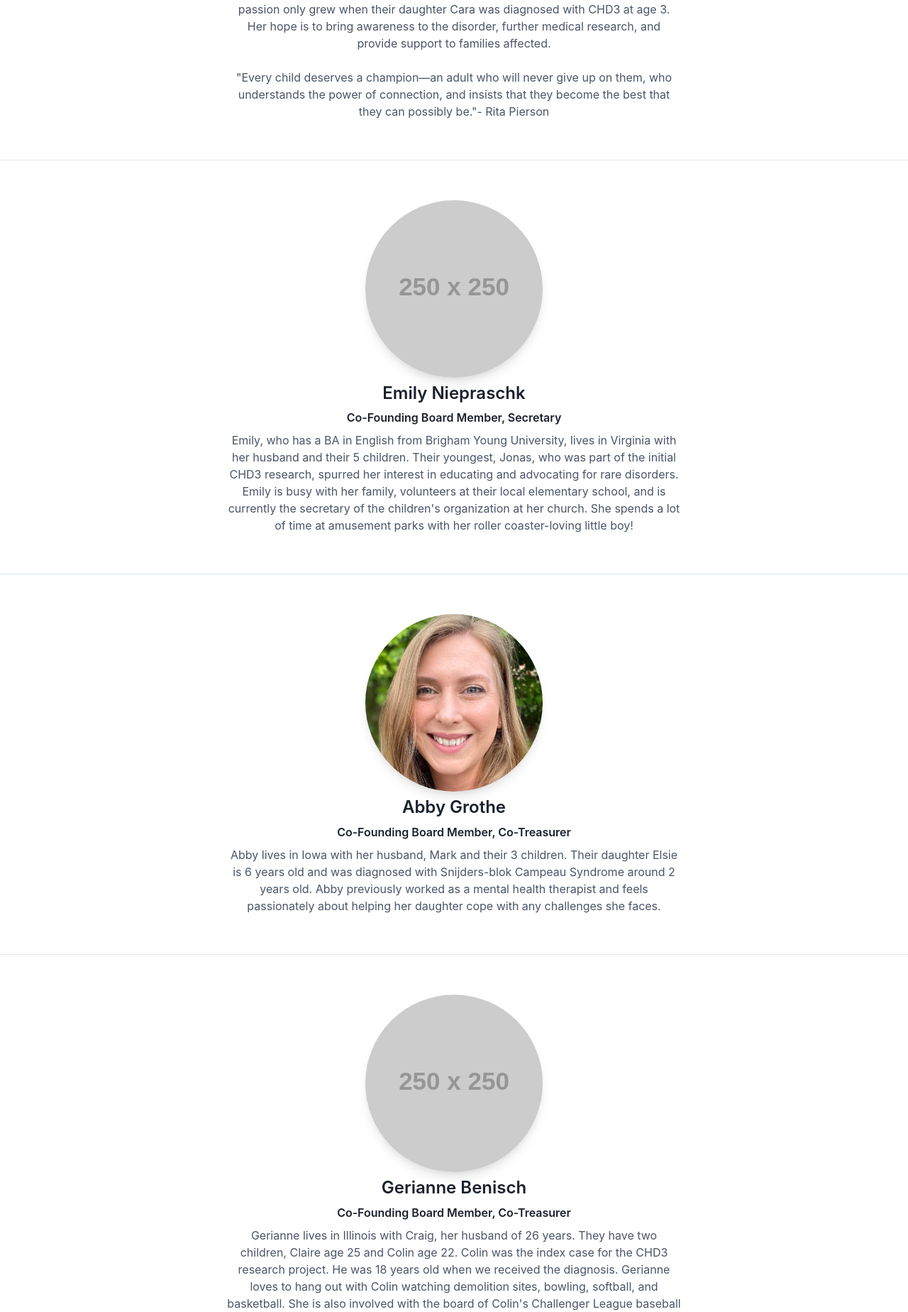
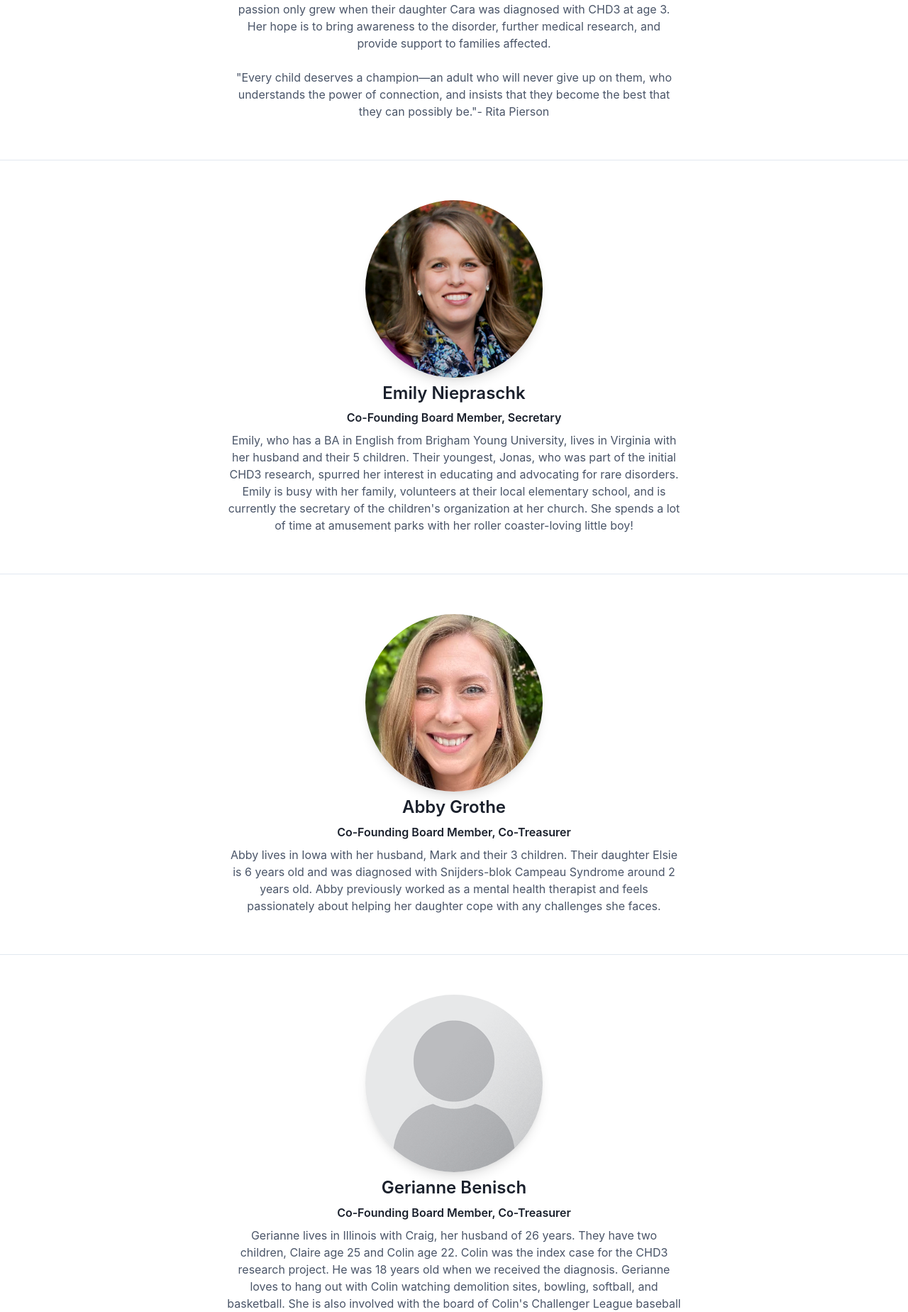
Before and after one commit to grothem/chd3-foundation-website, a Next.js app: page /about in a window 1280 px wide. Shown: the part 1437-3285 px from the top of the page at 71% size. Built offline with nearby package versions, Linux system fonts and the light colour scheme.

Commit message:
fix: bio pics

```diff
--- a/src/pages/about.tsx
+++ b/src/pages/about.tsx
@@ -101,6 +101,7 @@ const EmilyBio = () => {
     <BioTemplate
       name="Emily Niepraschk"
       title="Co-Founding Board Member, Secretary"
+      image="bio/emily.jpg"
       bio={
         <Text>
           Emily, who has a BA in English from Brigham Young University, lives in
@@ -141,6 +142,7 @@ const GerianneBio = () => {
     <BioTemplate
       name="Gerianne Benisch"
       title="Co-Founding Board Member, Co-Treasurer"
+      image="bio/placeholder.jpg"
       bio={
         <Text>
           Gerianne lives in Illinois with Craig, her husband of 26 years. They
```
Also changed, not shown: public/bio/emily.jpg (added), public/bio/placeholder.jpg (added).
